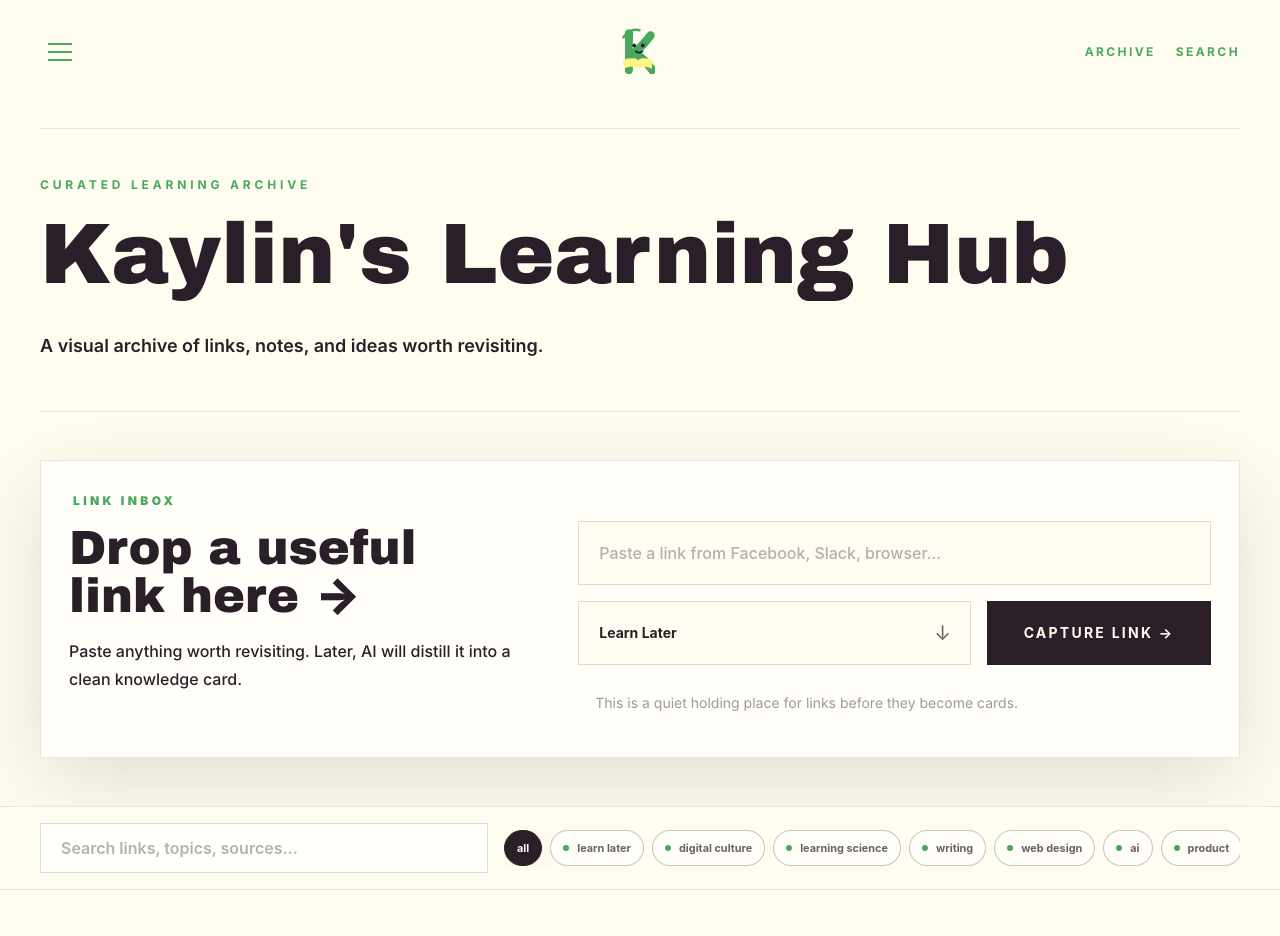
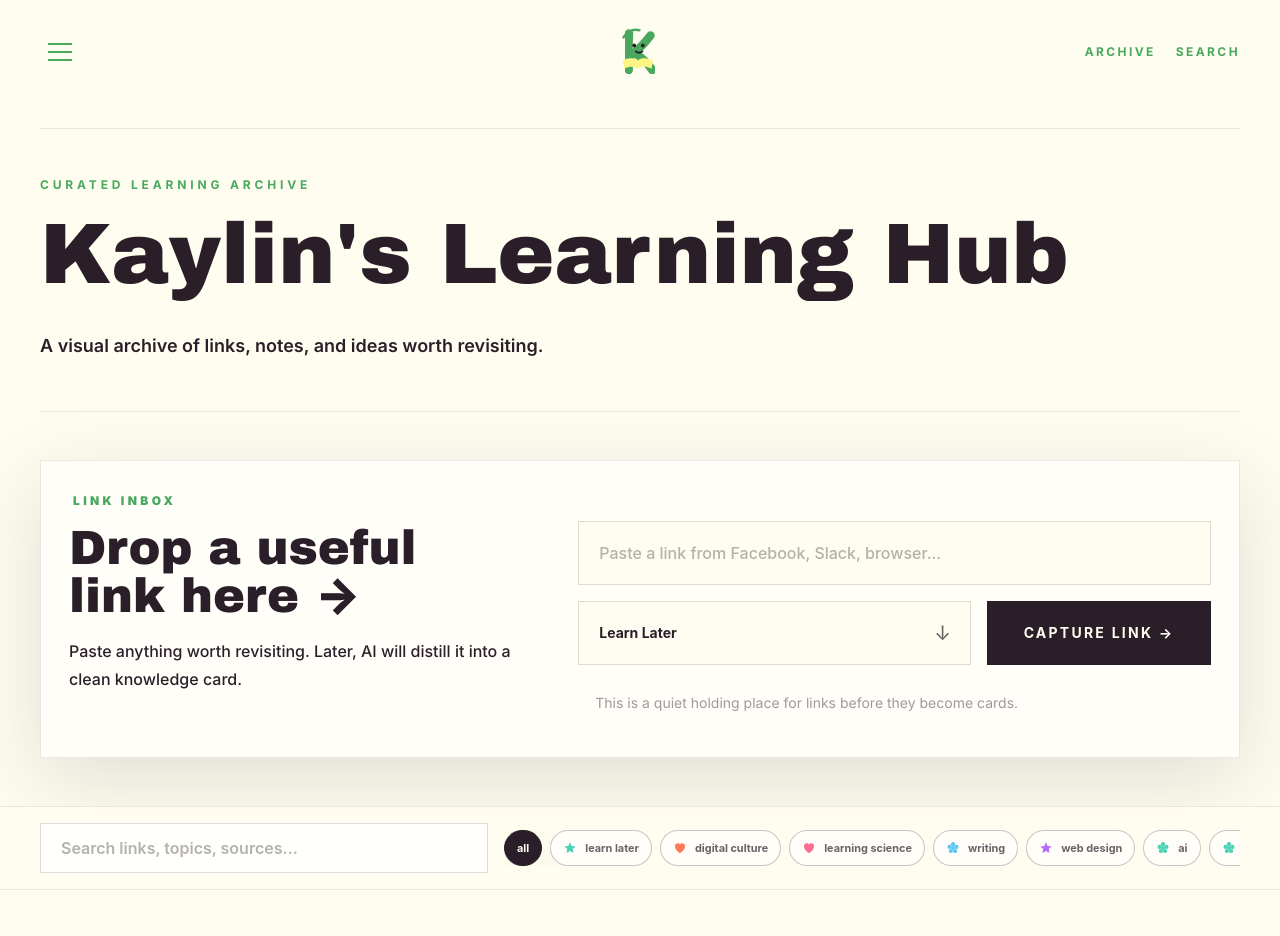
Before and after one commit to kaylindo149-cpu/learning-hub, a Next.js app: page / in a window 1280 px wide. Shown: the top 936 px of the page. Built offline with nearby package versions, Linux system fonts and the light colour scheme.

Commit message:
Add playful tag marks

```diff
--- a/src/components/LearningArchive.tsx
+++ b/src/components/LearningArchive.tsx
@@ -59,6 +59,63 @@ function normalizeCategoryName(category: string) {
 
 function normalizeTagValue(tag: string) {
   return normalizeCategoryName(tag).toLowerCase();
+}
+
+const tagMarkColors = [
+  "#ff6f91",
+  "#ffb84d",
+  "#59c7f2",
+  "#7ed957",
+  "#b86bff",
+  "#ff7a59",
+  "#48d1b5"
+];
+
+const tagMarkShapes = ["star", "flower", "heart"] as const;
+
+function getTagMarkSeed(tag: string) {
+  return normalizeTagValue(tag)
+    .split("")
+    .reduce((total, char) => total + char.charCodeAt(0), 0);
+}
+
+function TagMark({ muted = false, tag }: { muted?: boolean; tag: string }) {
+  const seed = getTagMarkSeed(tag);
+  const shape = tagMarkShapes[seed % tagMarkShapes.length];
+  const color = muted
+    ? "rgba(45, 40, 35, 0.24)"
+    : tagMarkColors[seed % tagMarkColors.length];
+
+  return (
+    <span
+      aria-hidden="true"
+      className="inline-flex h-3.5 w-3.5 shrink-0 items-center justify-center"
+      style={{ color }}
+    >
+      <svg
+        className="h-full w-full"
+        fill="currentColor"
+        viewBox="0 0 20 20"
+      >
+        {shape === "star" ? (
+          <path d="M10 1.7 12.4 7l5.8.7-4.3 3.9 1.2 5.7-5.1-2.9-5.1 2.9 1.2-5.7-4.3-3.9L7.6 7 10 1.7Z" />
+        ) : null}
+        {shape === "flower" ? (
+          <>
+            <circle cx="10" cy="10" r="2.7" />
+            <circle cx="10" cy="4.6" r="3" />
+            <circle cx="14.9" cy="8.4" r="3" />
+            <circle cx="13" cy="14.3" r="3" />
+            <circle cx="7" cy="14.3" r="3" />
+            <circle cx="5.1" cy="8.4" r="3" />
+          </>
+        ) : null}
+        {shape === "heart" ? (
+          <path d="M10 17.2S2.8 13.1 2.8 7.7c0-2.7 1.7-4.5 4-4.5 1.4 0 2.6.7 3.2 1.8.6-1.1 1.8-1.8 3.2-1.8 2.3 0 4 1.8 4 4.5 0 5.4-7.2 9.5-7.2 9.5Z" />
+        ) : null}
+      </svg>
+    </span>
+  );
 }
 
 function isUtilityTag(tag: string, card: LearningCard) {
@@ -624,10 +681,7 @@ export function LearningArchive() {
                 type="button"
               >
                 {category !== "All" ? (
-                  <span
-                    aria-hidden="true"
-                    className="h-1.5 w-1.5 rounded-full bg-sage"
-                  />
+                  <TagMark tag={category} />
                 ) : null}
                 {category}
               </button>
@@ -800,10 +854,7 @@ export function LearningArchive() {
                           className="inline-flex h-7 items-center gap-1.5 rounded-full border border-ink/20 bg-white/60 px-2.5 text-[0.68rem] font-bold lowercase text-ink/68"
                           key={tag}
                         >
-                          <span
-                            aria-hidden="true"
-                            className="h-1.5 w-1.5 rounded-full bg-sage"
-                          />
+                          <TagMark tag={tag} />
                           {tag}
                         </span>
                       ))}
@@ -943,10 +994,7 @@ export function LearningArchive() {
                   ) : (
                     <>
                       <span className="inline-flex min-w-0 flex-1 items-center gap-2 truncate px-1 text-sm font-bold text-ink">
-                        <span
-                          aria-hidden="true"
-                          className="h-1.5 w-1.5 rounded-full bg-sage"
-                        />
+                        <TagMark tag={category} />
                         {category}
                       </span>
                       <div className="flex gap-2">
@@ -1005,12 +1053,7 @@ export function LearningArchive() {
                                 onClick={() => toggleSavedCardTag(card, category)}
                                 type="button"
                               >
-                                <span
-                                  aria-hidden="true"
-                                  className={`h-1.5 w-1.5 rounded-full ${
-                                    isSelected ? "bg-sage" : "bg-ink/25"
-                                  }`}
-                                />
+                                <TagMark muted={!isSelected} tag={category} />
                                 {category}
                               </button>
                             );
```
